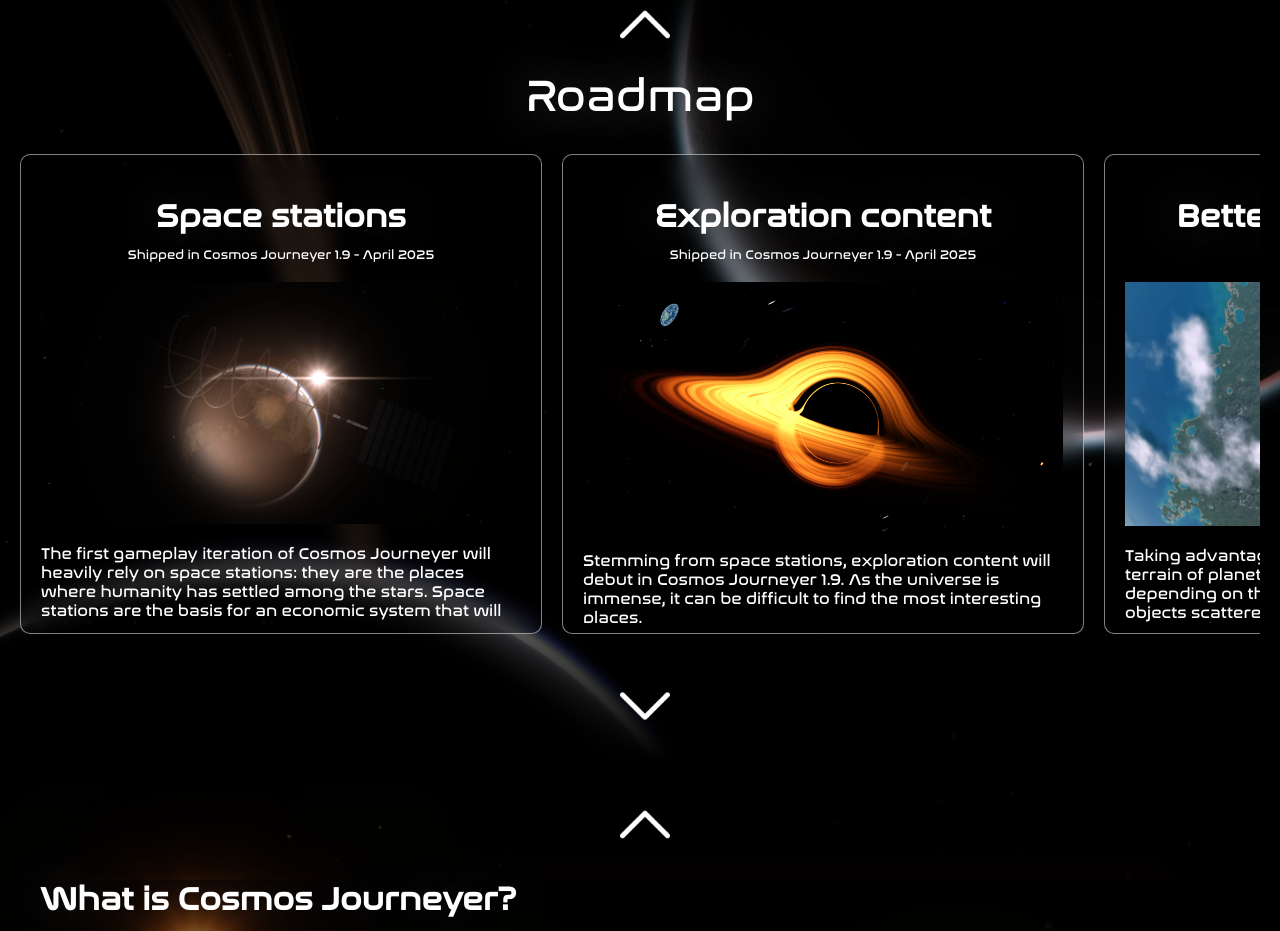
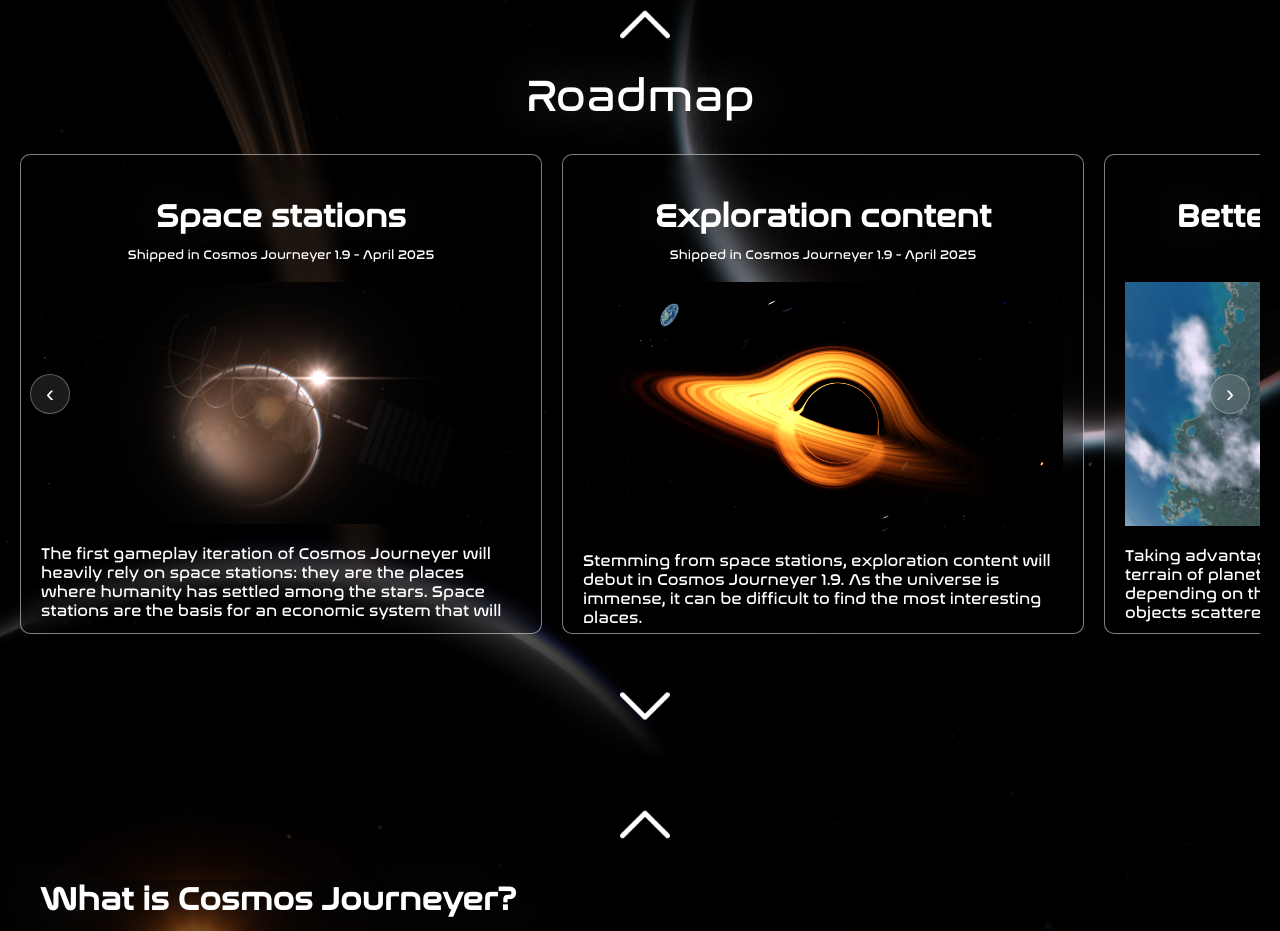
Before and after one commit to BarthPaleologue/CosmosJourneyerWebsite, a Next.js app: page / in a window 1280 px wide. Shown: the part 840-1771 px from the top of the page. Built offline with nearby package versions, Linux system fonts and the light colour scheme.

Commit message:
Add roadmap scroll buttons

```diff
--- a/src/app/ViewRoadmap.tsx
+++ b/src/app/ViewRoadmap.tsx
@@ -19,7 +19,7 @@
 
 
 import Image from 'next/image';
-import React from 'react';
+import React, { useRef } from 'react';
 
 import spaceStationImage from "../../public/static/spacestation.webp"
 import spaceShipImage from "../../public/static/spaceship.webp"
@@ -33,6 +33,26 @@ export interface ViewRoadmapProps {
 }
 
 export const ViewRoadmap = ({ }: ViewRoadmapProps) => {
+    const roadmapRef = useRef<HTMLDivElement>(null);
+
+    const scrollLeft = () => {
+        if (roadmapRef.current) {
+            roadmapRef.current.scrollBy({
+                left: -600,
+                behavior: 'smooth'
+            });
+        }
+    };
+
+    const scrollRight = () => {
+        if (roadmapRef.current) {
+            roadmapRef.current.scrollBy({
+                left: 600,
+                behavior: 'smooth'
+            });
+        }
+    };
+
     return (
         <div className="fullView" id="viewRoadmap">
             <div className="headerRoadmap">
@@ -46,7 +66,8 @@ export const ViewRoadmap = ({ }: ViewRoadmapProps) => {
 
                 <h2>Roadmap</h2>
 
-                <div id='roadmap'>
+                <div className="roadmapContainer">
+                    <div id='roadmap' ref={roadmapRef}>
 
                     <div className='roadmapItem'>
                         <h3>Space stations</h3>
@@ -161,6 +182,25 @@ export const ViewRoadmap = ({ }: ViewRoadmapProps) => {
 
                     </div>
 
+                    </div>
+
+                    <button
+                        className="roadmapNavButton roadmapNavLeft"
+                        onClick={scrollLeft}
+                        aria-label="Scroll roadmap left"
+                        type="button"
+                    >
+                        &#8249;
+                    </button>
+
+                    <button
+                        className="roadmapNavButton roadmapNavRight"
+                        onClick={scrollRight}
+                        aria-label="Scroll roadmap right"
+                        type="button"
+                    >
+                        &#8250;
+                    </button>
                 </div>
 
 
--- a/src/app/roadmap.scss
+++ b/src/app/roadmap.scss
@@ -7,7 +7,7 @@
     height: 60vh;
 
     padding: 20px 0;
-    margin: 0 20px;
+    margin: 0;
 
     font-family: 'Nasalization', sans-serif;
 
@@ -58,3 +58,61 @@
         margin-block: 0.1em;
     }
 }
+
+.roadmapContainer {
+    position: relative;
+    margin: 0 20px;
+
+    @media (max-width: 768px) {
+        margin: 0 10px;
+    }
+}
+
+.roadmapNavButton {
+    position: absolute;
+    top: 50%;
+    transform: translateY(-50%);
+    background: rgba(255, 255, 255, 0.1);
+    border: 1px solid rgba(255, 255, 255, 0.3);
+    border-radius: 50%;
+    width: 40px;
+    height: 40px;
+    display: flex;
+    align-items: center;
+    justify-content: center;
+    color: white;
+    font-size: 24px;
+    cursor: pointer;
+    transition: all 0.2s;
+    backdrop-filter: blur(10px);
+    z-index: 10;
+    flex-shrink: 0;
+
+    &:hover {
+        background: rgba(255, 255, 255, 0.2);
+        border-color: rgba(255, 255, 255, 0.5);
+        transform: translateY(-50%) scale(1.1);
+    }
+
+    &:active {
+        transform: translateY(-50%) scale(0.95);
+    }
+
+    &:focus {
+        outline: 2px solid rgba(255, 255, 255, 0.5);
+        outline-offset: 2px;
+    }
+
+    // Hide on mobile devices where touch scrolling is more natural
+    @media (max-width: 768px) {
+        display: none;
+    }
+}
+
+.roadmapNavLeft {
+    left: 10px;
+}
+
+.roadmapNavRight {
+    right: 10px;
+}
```
